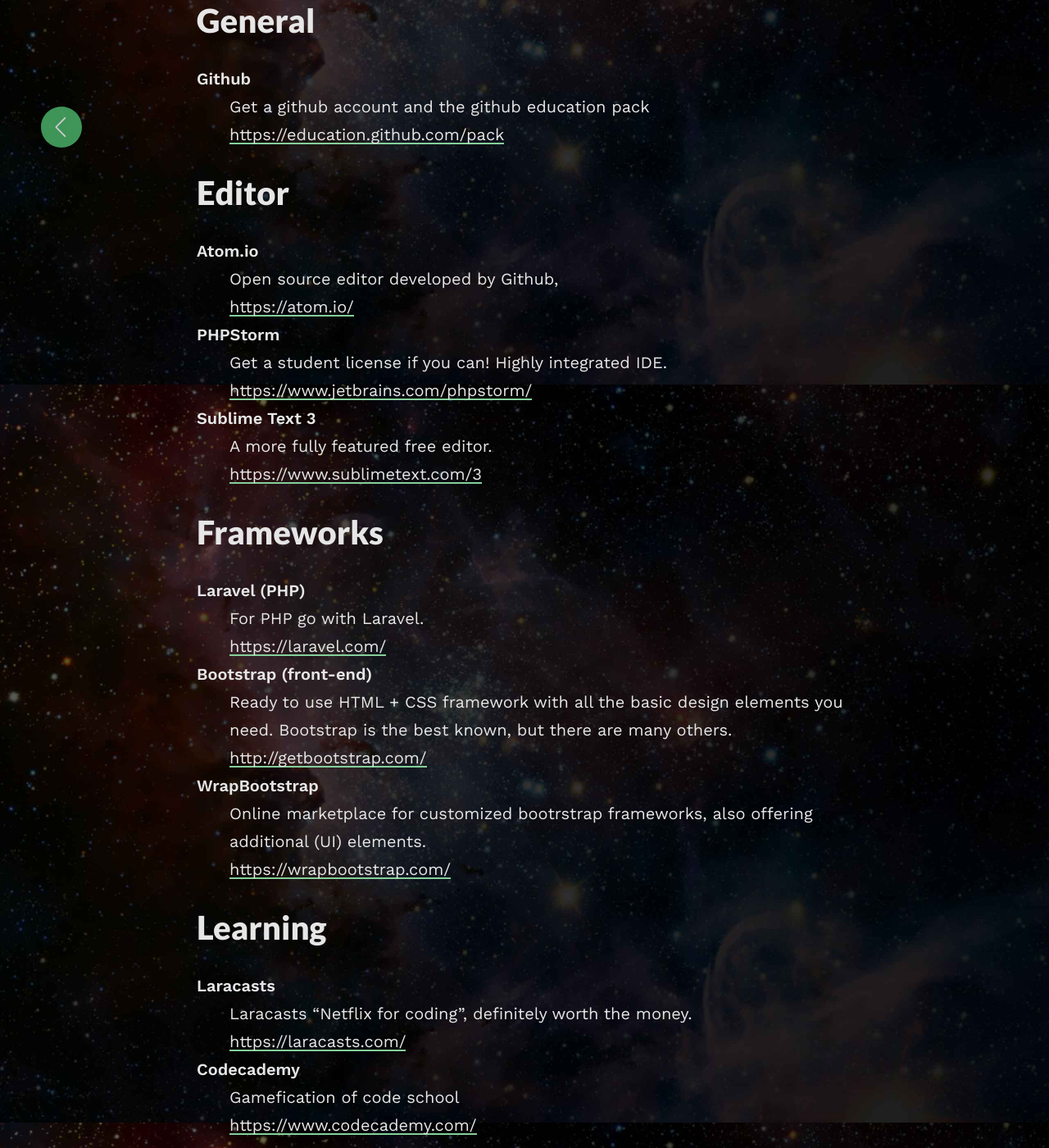
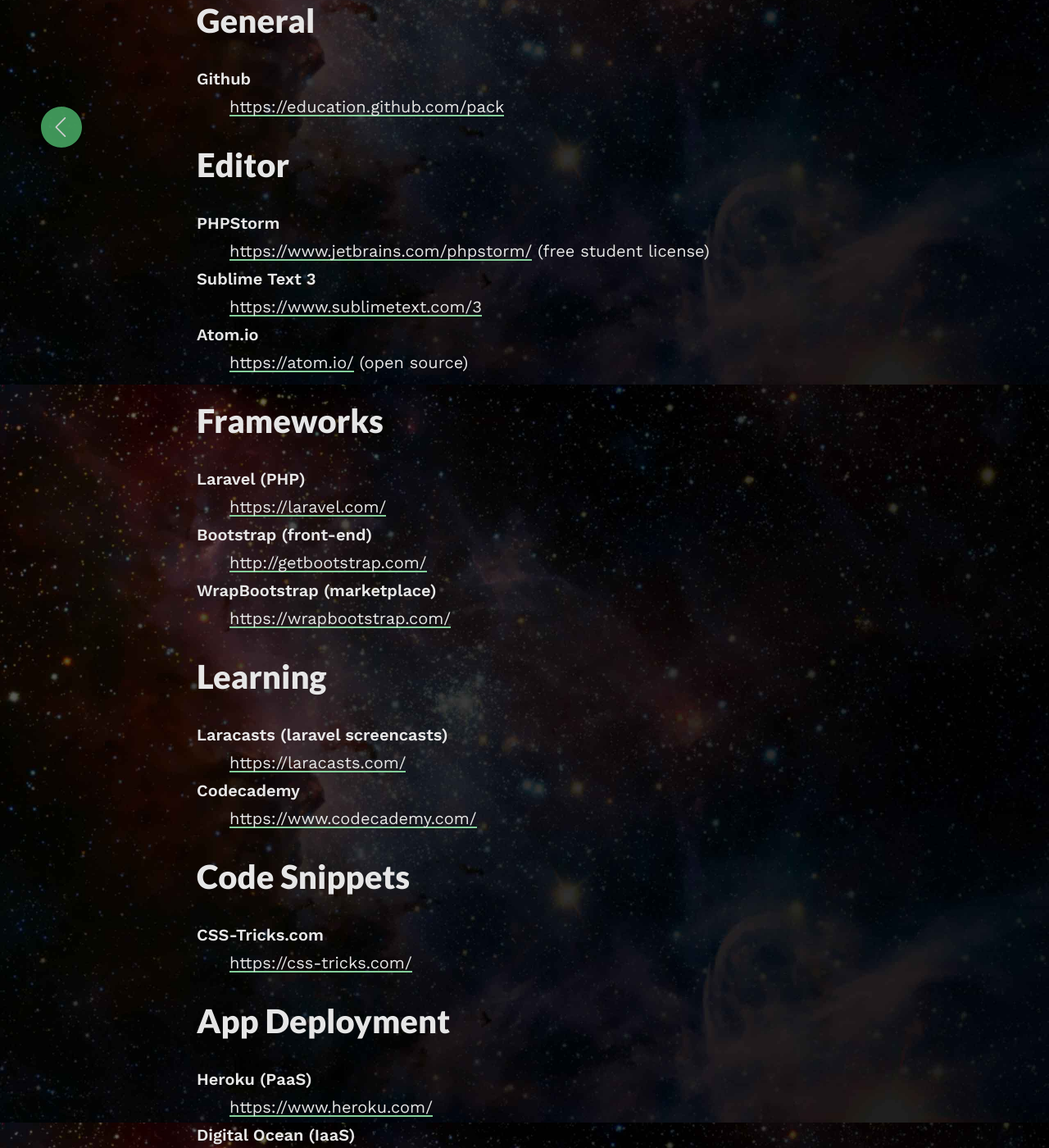
Before and after one commit to laurensjan1999/hello-world, a Jekyll site: the page built from _posts/2016-12-08-get-started-coding.md, in a window 1280 px wide and 1400 px high, scrolled down 431 px. Shown: the whole window at 82% size. Built offline with Jekyll 4.4.1, drawn with Linux system fonts in a browser that asks for light colours; some of the changed text lies outside the part shown.

Commit message:
change post

```diff
--- a/_posts/2016-12-08-get-started-coding.md
+++ b/_posts/2016-12-08-get-started-coding.md
@@ -7,69 +7,52 @@
 # General
 
 Github
-: Get a github account and the github education pack
 : <https://education.github.com/pack>
 
 
 
 # Editor
 
-Atom.io
-: Open source editor developed by Github,
-: <https://atom.io/>
-
 PHPStorm
-: Get a student license if you can! Highly integrated IDE.
-: <https://www.jetbrains.com/phpstorm/>
+: <https://www.jetbrains.com/phpstorm/> (free student license)
 
 Sublime Text 3
-: A more fully featured free editor.
 : <https://www.sublimetext.com/3>
 
-
+Atom.io
+: <https://atom.io/> (open source)
 
 # Frameworks
 
 Laravel (PHP)
-: For PHP go with Laravel.
 : <https://laravel.com/>
 
 Bootstrap (front-end)
-: Ready to use HTML + CSS framework with all the basic design elements you need. Bootstrap is the best known, but there are many others.
 : <http://getbootstrap.com/>
 
-WrapBootstrap
-: Online marketplace for customized bootrstrap frameworks, also offering additional (UI) elements.
+WrapBootstrap (marketplace)
 : <https://wrapbootstrap.com/>
-
-
 
 # Learning
 
-Laracasts
-: Laracasts "Netflix for coding", definitely worth the money.
+Laracasts (laravel screencasts)
 : <https://laracasts.com/>
 
 Codecademy
-: Gamefication of code school
 : <https://www.codecademy.com/>
-
 
 
 # Code Snippets
 
 CSS-Tricks.com
-: For CSS (styling), usually get here via google.
 : <https://css-tricks.com/>
 
 
 
 # App deployment
 
-Heroku
-: Platform-as-a-Service for apps, requires some special procedures, but web server management out of the mix.
+Heroku (PaaS)
 : <https://www.heroku.com/>
 
-Digital Ocean
-: Toddler-friendly version of AWS.
+Digital Ocean (IaaS)
 : <https://www.digitalocean.com/>
```
